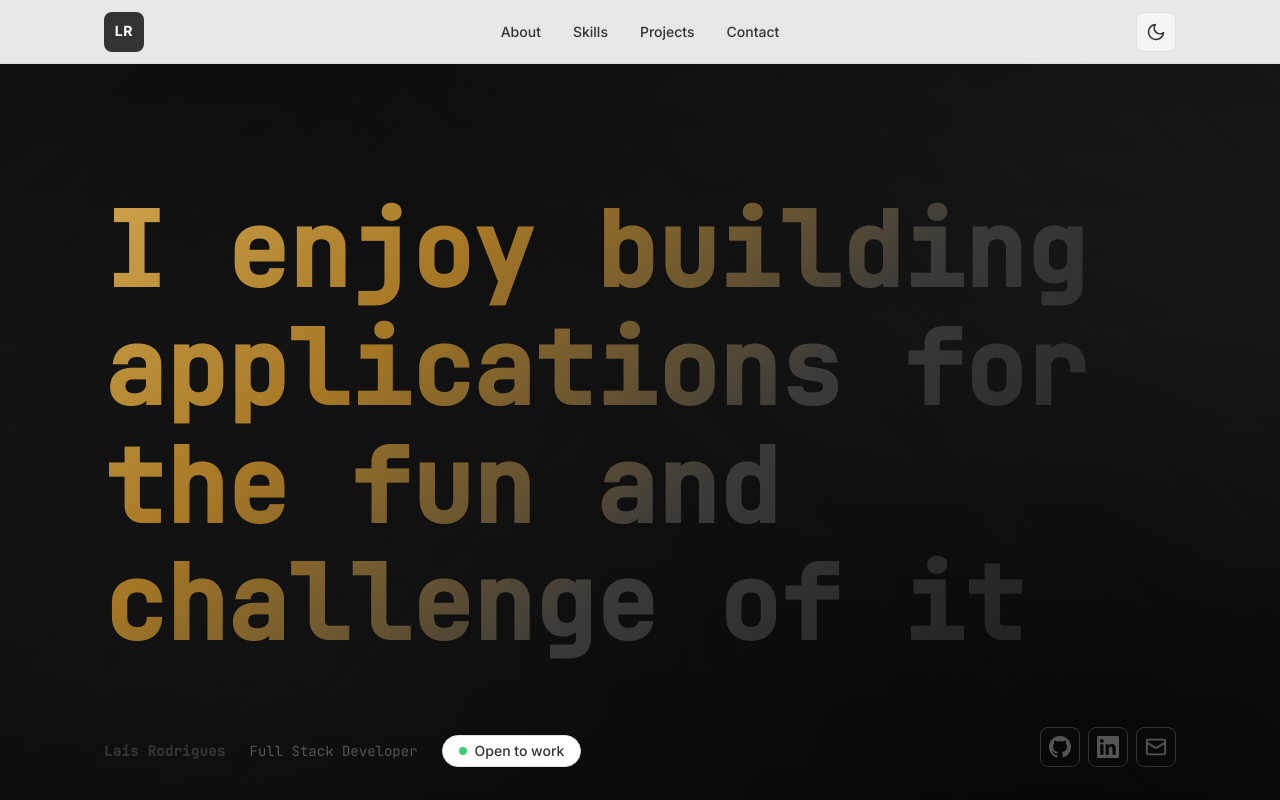
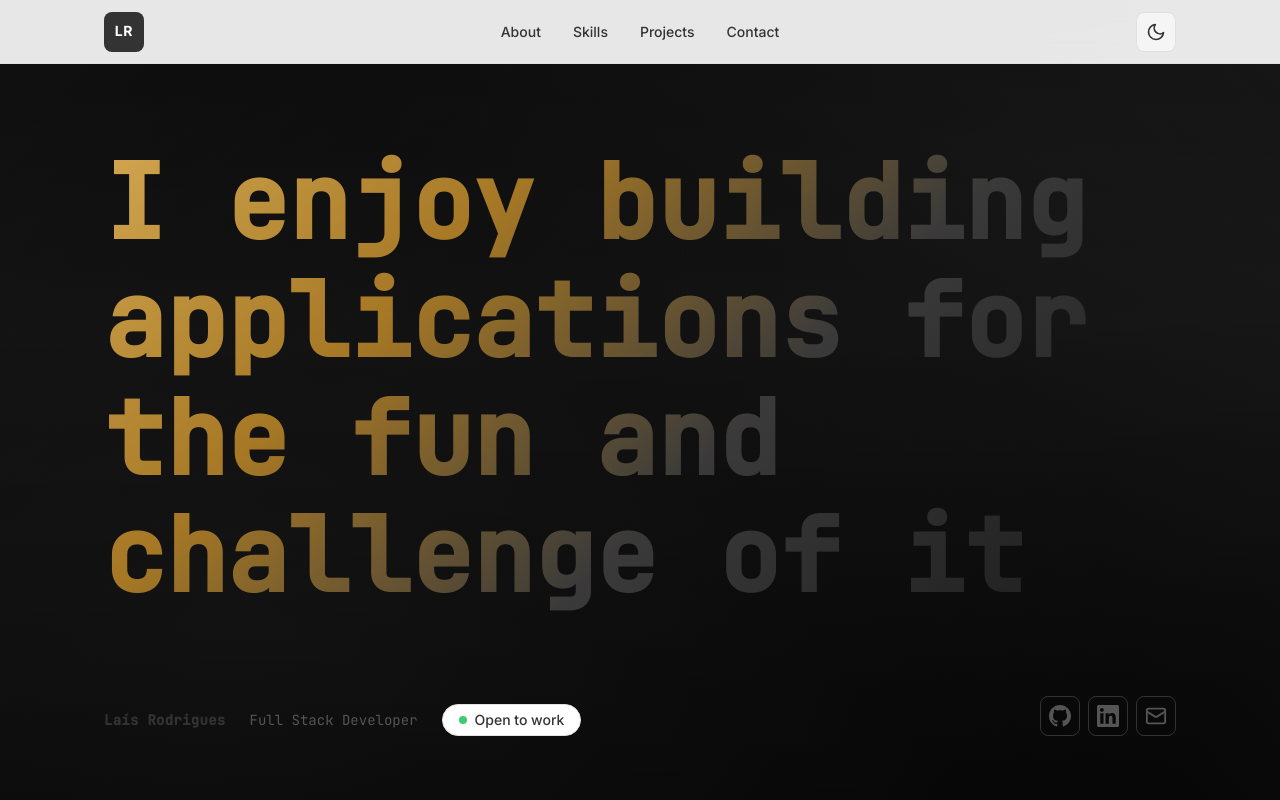
Before and after one commit to laisrod/portifolio-react, a React (Vite) app: page / in a window 1280 px wide. Shown: the top 800 px of the page. Built offline with nearby package versions, Linux system fonts and the light colour scheme.

Commit message:
style: reduce hero statement top padding so full text is visible

```diff
--- a/src/styles/components/Hero.css
+++ b/src/styles/components/Hero.css
@@ -63,7 +63,7 @@
   color: #1a1a1a;
   max-width: 1100px;
   margin-bottom: auto;
-  padding-top: var(--space-3xl);
+  padding-top: var(--space-md);
 }
 
 /* Spotlight radius smaller on mobile */
```
